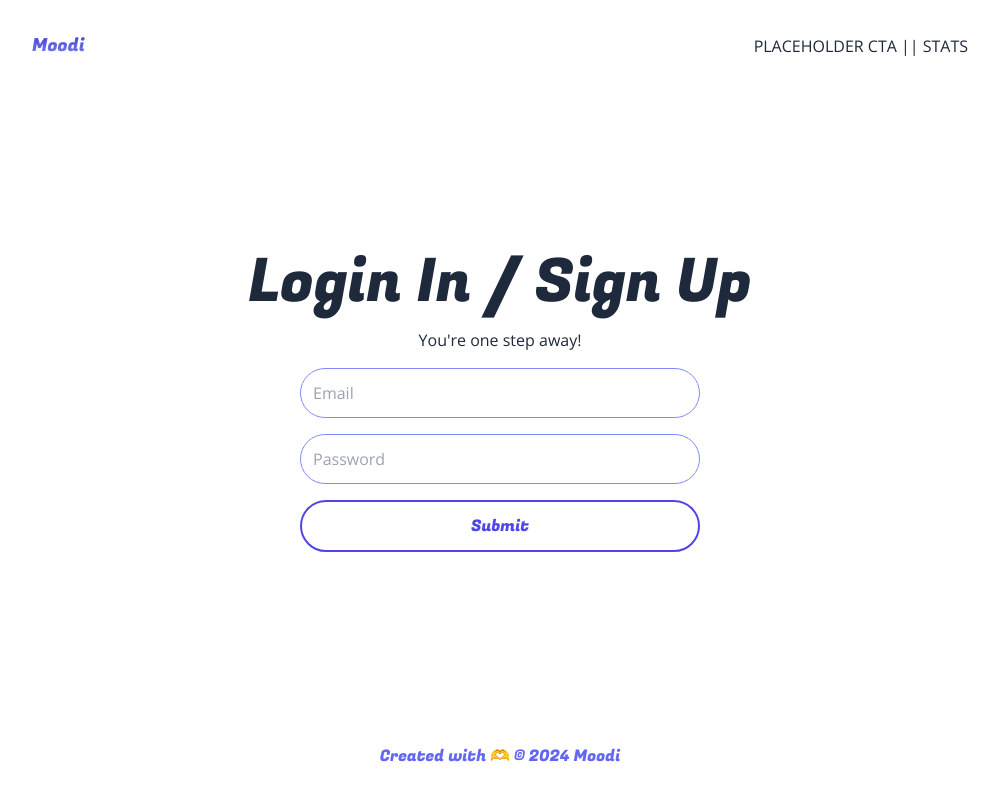
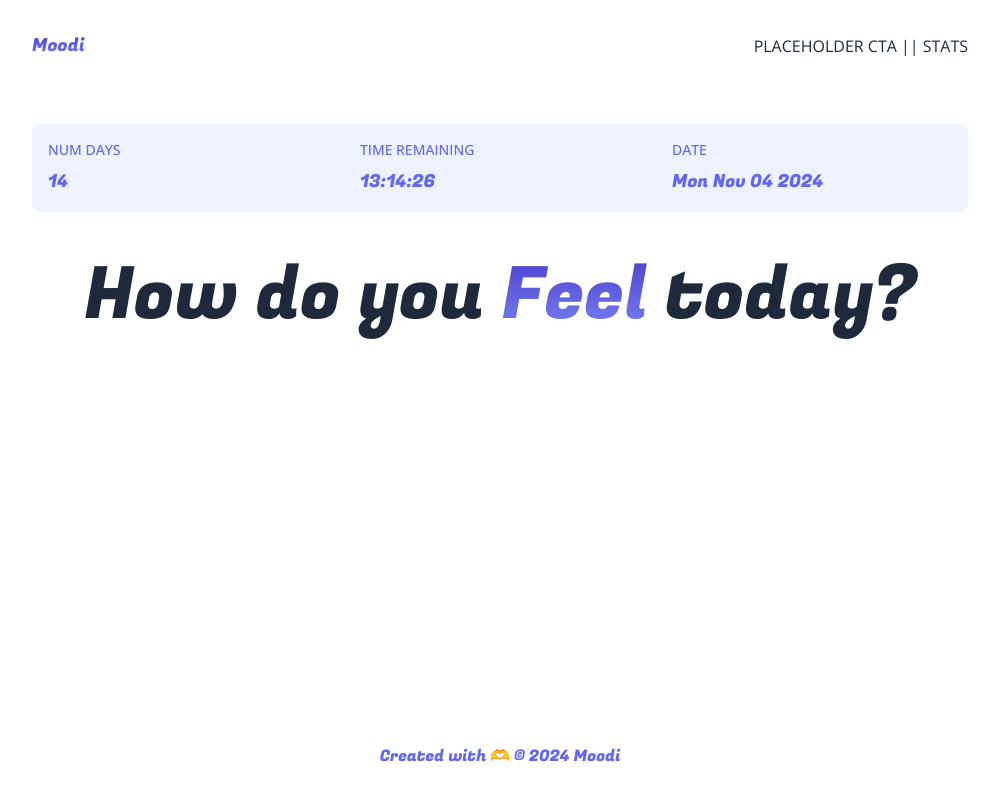
Before and after one commit to McLainCronin/moodl, a Next.js app: page /dashboard in a window 1280 px wide. Shown: the whole page, without its empty margins (140-1139 px from the left). Built offline with nearby package versions, Linux system fonts and the light colour scheme.

Commit message:
Update DashboardPage authentication and enhance Dashboard component with status display

```diff
--- a/app/dashboard/page.js
+++ b/app/dashboard/page.js
@@ -7,7 +7,7 @@
 }
 
 export default function DashboardPage() {
-    const isAuthenticated = false
+    const isAuthenticated = true
 
     let children = (
         <Login />
--- a/components/Dashboard.jsx
+++ b/components/Dashboard.jsx
@@ -1,11 +1,44 @@
 import React from 'react'
 import Main from './Main'
+import { Fugaz_One } from "next/font/google";
+
+const fugaz = Fugaz_One({ subsets: ["latin"], weight: ['400'] });
 
 export default function Dashboard() {
+  const statuses = {
+    num_days: 14,
+    time_remaining: '13:14:26',
+    date: (new Date()).toDateString(),
+  }
+
+  const moods = {
+    '&*@#$': '😡',
+    '&*@#$': '😡',
+    '&*@#$': '😡',
+    '&*@#$': '😡',
+    '&*@#$': '😡',
+
+
+  }
 
   return (
-    <Main>
-        Dashboard
-    </Main>
+    <div className='flex flex-col flex-1 gap-4 sm:gap-8 md:gap-12'>
+        <div className='grid grid-cols-1 sm:grid-cols-3 bg-indigo-50 text-indigo-500 rounded-lg'>
+          {Object.keys(statuses).map((status, statusIndex) => {
+            return (
+              <div key={statusIndex} className='p-4 flex flex-col gap-1 sm:gap-2'>
+                <p className='font-medium uppercase text-xs sm:text-sm'>{status.replaceAll('_', ' ')}</p>
+                <p className={'text-base sm:text-lg ' + fugaz.className}>{statuses[status]}</p>
+              </div>
+            )
+          })}
+        </div>
+        <h4 className={'text-5xl sm:text-6xl md:text-7xl text-center ' + fugaz.className}>
+          How do you <span className='textGradient'>Feel</span> today?
+        </h4>
+        <div className='grid grid-cols-2 md:grid-cols-5 gap-4'>
+
+        </div>
+    </div>
   )
 }
--- a/components/Login.jsx
+++ b/components/Login.jsx
@@ -2,7 +2,7 @@
 import Main from './Main'
 import { Fugaz_One } from 'next/font/google'
 import Button from './Button'
-const fugaz = Fugaz_One({ subsets: ['latin'], weight: ['400'] })
+const { fugaz } = Fugaz_One({ subsets: ['latin'], weight: ['400'] })
 
 
 export default function Login() {
@@ -17,6 +17,9 @@
       <div className='max-w-[400px] w-full mx-auto'>
         <Button text='Submit' full/>
       </div>
+      <p>
+        Don&#39;t have an account? <a href='/signup' className='text-indigo-600'>Sign Up</a>
+      </p>
     </div>
   )
 }
```
